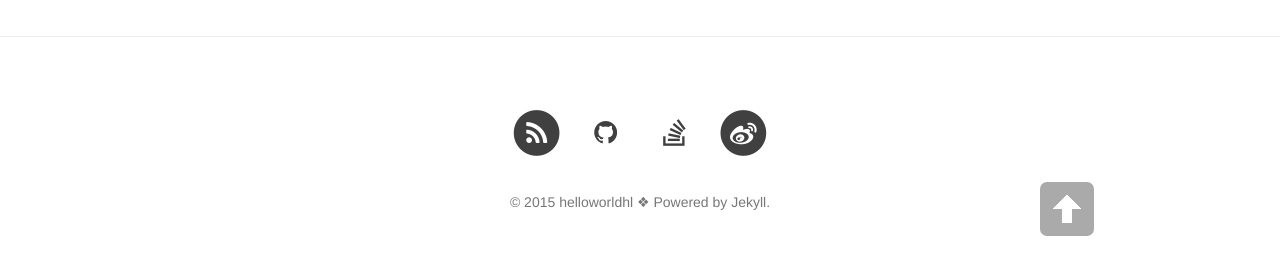
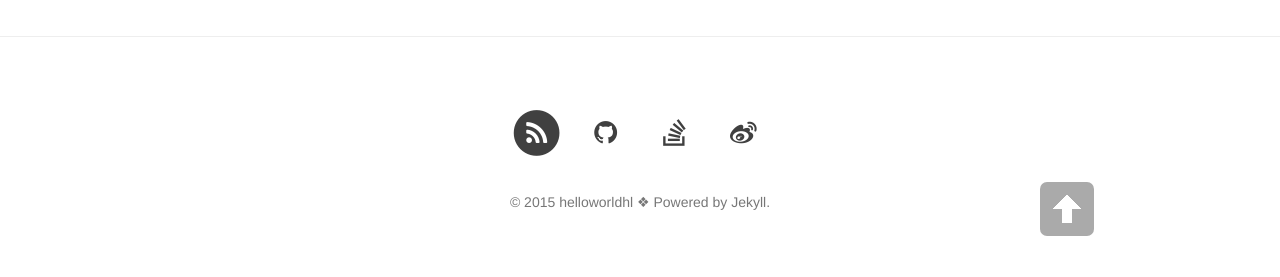
Before and after one commit to helloworldhl/helloworldhl.github.io, a Jekyll site: the page built from index.html, in a window 1280 px wide. Shown: the part 634-911 px from the top of the page. Built offline with Jekyll 4.4.1, drawn with Linux system fonts in a browser that asks for light colours; nearby versions of some CDN libraries; the list of posts is cut into pages by our own code.

Commit message:
new change

```diff
--- a/_includes/footer.html
+++ b/_includes/footer.html
@@ -63,8 +63,8 @@
                     <li>
                         <a target="_blank" href="http://weibo.com/2381268870">
                             <span class="fa-stack fa-lg">
-                                <i class="fa fa-circle fa-stack-2x"></i>
-                                <i class="fa fa-weibo fa-stack-1x fa-inverse"></i>
+                                <i class="social fa fa-weibo"></i>
+                                <!--<i class="fa fa-weibo fa-stack-1x fa-inverse"></i>-->
                             </span>
                         </a>
                     </li>
```
